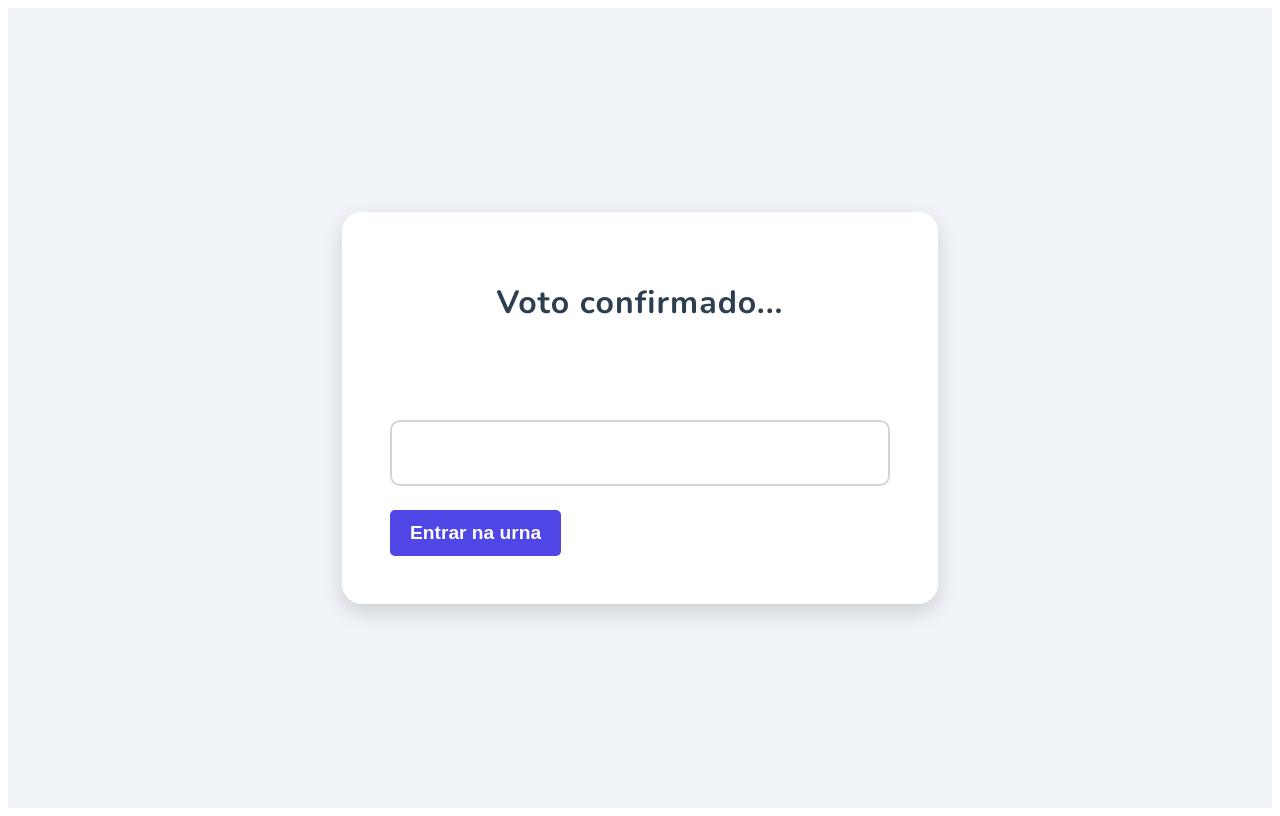
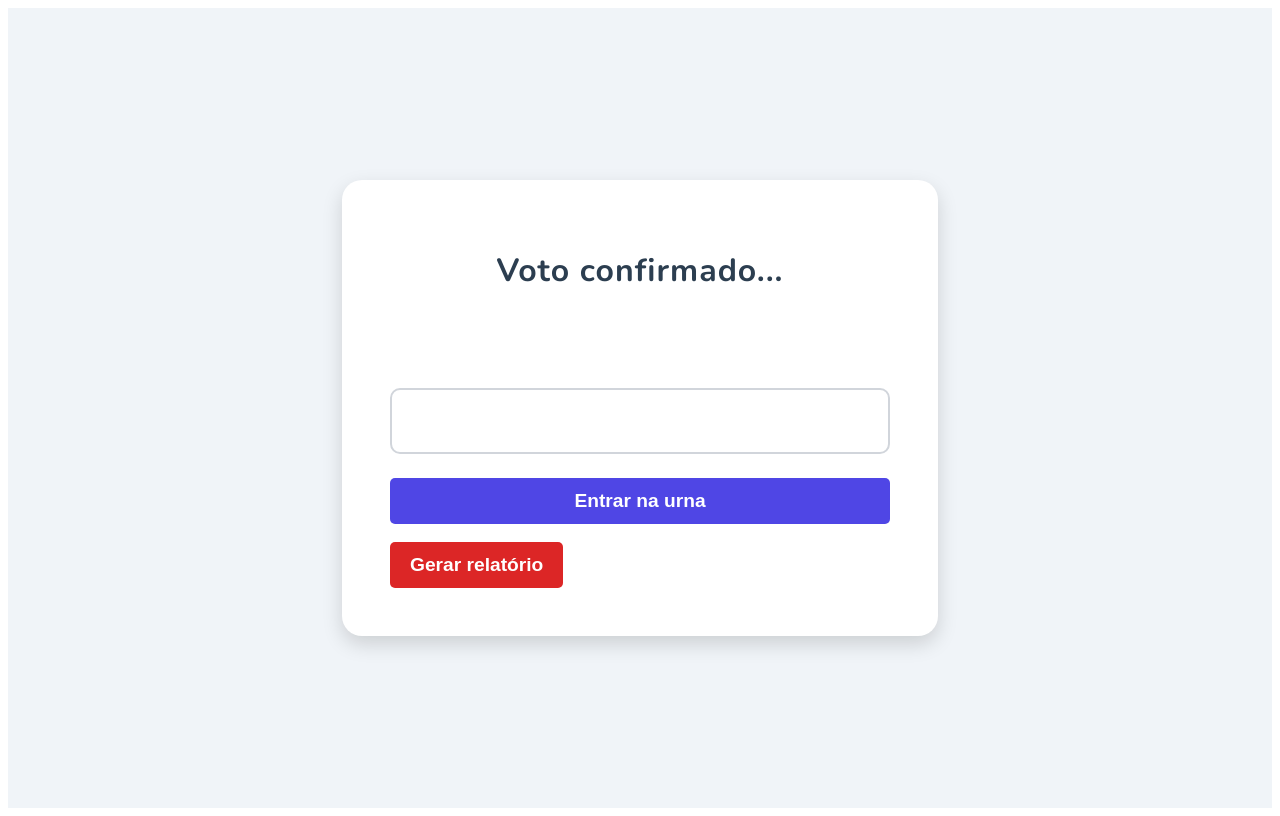
Before and after one commit to gabsiree/iema-vote-client, a React (Create React App) app: page / in a window 1280 px wide. Built offline with nearby package versions, Linux system fonts and the light colour scheme.

Commit message:
Implementing report generation

```diff
--- a/src/components/LoginScreen.jsx
+++ b/src/components/LoginScreen.jsx
@@ -24,6 +24,24 @@ const LoginScreen = () => {
         }
     };
 
+    // Fetch and Download Report
+    const fetchReport = async () => {
+        try {
+            const response = await apiClient.get("/report/generate", { responseType: "blob" });
+
+            const url = window.URL.createObjectURL(new Blob([response.data], { type: "application/pdf" }));
+            const a = document.createElement("a");
+            a.href = url;
+            a.download = "Election_Report.pdf";
+            document.body.appendChild(a);
+            a.click();
+            document.body.removeChild(a);
+
+        } catch (err) {
+            alert("Error generating PDF report...");
+        }
+    };
+
     return (
         <div className="login-container">
             <div className="login-box">
@@ -42,6 +60,10 @@ const LoginScreen = () => {
                         Entrar na urna
                     </button>
                 </form>
+
+                <button className="report-button" onClick={fetchReport}>
+                    Gerar relatório
+                </button>
             </div>
         </div>
     );
--- a/src/styles/login.css
+++ b/src/styles/login.css
@@ -72,14 +72,39 @@
     cursor: pointer;
     font-size: 1.2rem;
     font-weight: bold;
+    margin-bottom: 18px;
     padding: 12px 20px;
     transition: box-shadow 0.3s ease-in-out;
+    width: 100%;
 }
 
 /* Button Hover Animation */
 .login-button:hover {
     background-color: #4338ca;
     box-shadow: 0px 4px 15px rgba(67, 56, 202, 0.5);
+}
+
+/* ============================== */
+/*        REPORT BUTTON           */
+/* ============================== */
+
+/* Report Button Styling */
+.report-button {
+    background-color: #dc2626; /* Strong red */
+    border: none;
+    border-radius: 5px;
+    color: white;
+    cursor: pointer;
+    font-size: 1.2rem;
+    font-weight: bold;
+    padding: 12px 20px;
+    transition: box-shadow 0.3s ease-in-out, background-color 0.3s ease-in-out;
+}
+
+/* Report Button Hover Effect */
+.report-button:hover {
+    background-color: #b91c1c; /* Darker red */
+    box-shadow: 0px 4px 15px rgba(185, 28, 28, 0.5);
 }
 
 /* Keyframe Animations */
--- a/src/styles/voting.css
+++ b/src/styles/voting.css
@@ -150,7 +150,7 @@
 .candidate-card {
     align-items: center;
     background-color: white;
-    border: 2px solid #e5e7eb;
+    border: 3px solid #e5e7eb;
     border-radius: 12px;
     box-shadow: 0px 4px 12px rgba(0, 0, 0, 0.15);
     cursor: pointer;
```
